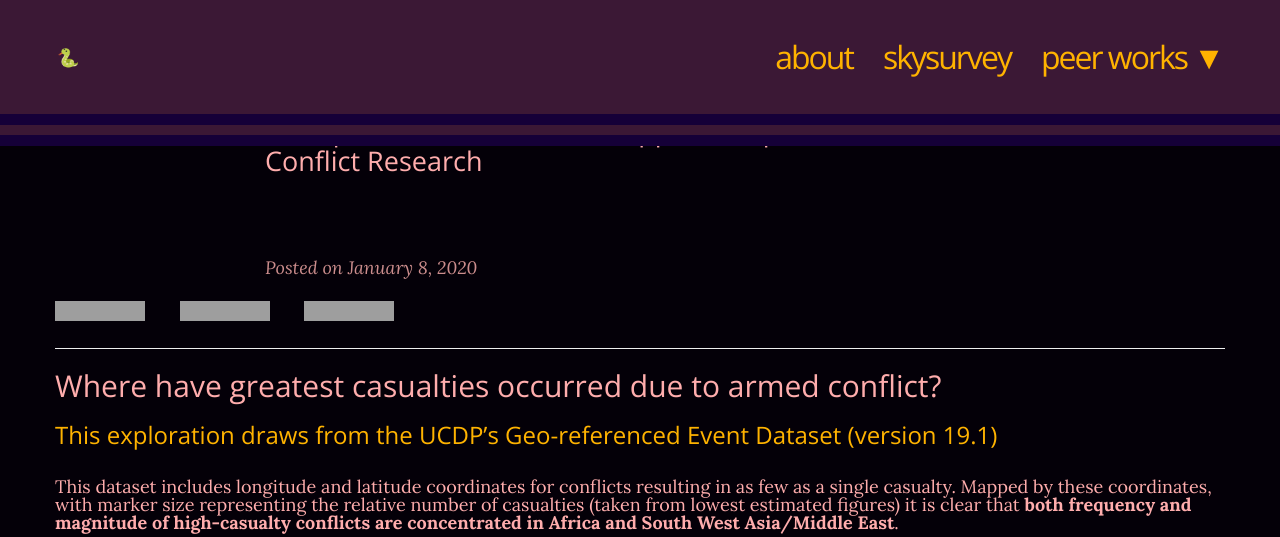
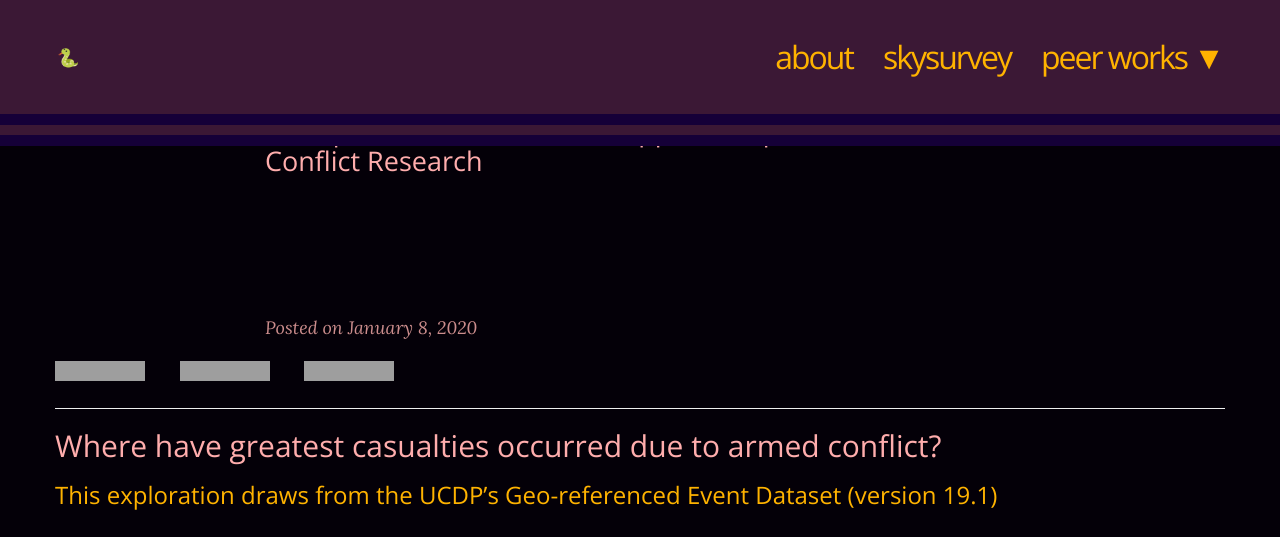
Before and after one commit to CSLSDS/CSLSDS.github.io, a Jekyll site: the page built from _posts/2020-01-08-UCDP-GED.md, in a window 1280 px wide and 1400 px high, scrolled down 214 px. Shown: the top 537 px of the window. Built offline with Jekyll 4.4.1, drawn with Linux system fonts in a browser that asks for light colours; nearby versions of some CDN libraries; grey boxes are pictures that could not be loaded.

Commit message:
Update main.css

```diff
--- a/css/main.css
+++ b/css/main.css
@@ -495,7 +495,7 @@ footer .theme-by {
   margin: 10px 0 0;
 }
 .intro-header .post-heading .post-subheading {
-  margin-bottom: 80px;
+  margin-bottom: 140px;
 }
 .intro-header.big-img .page-heading .page-subheading,
 .intro-header.big-img .post-heading .post-subheading {
```
